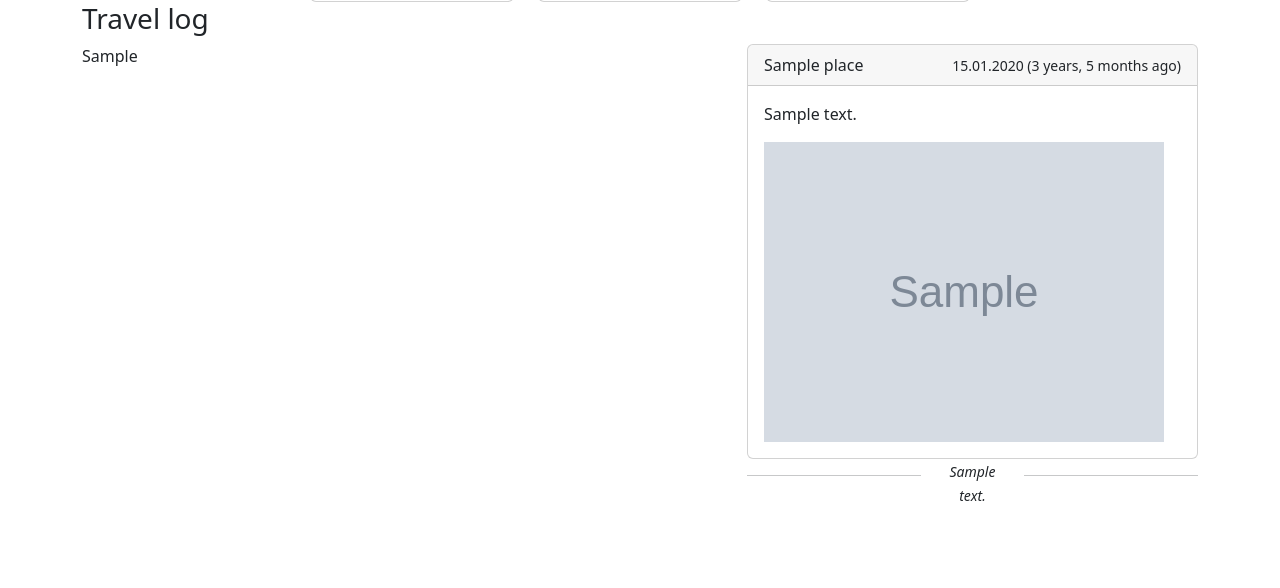
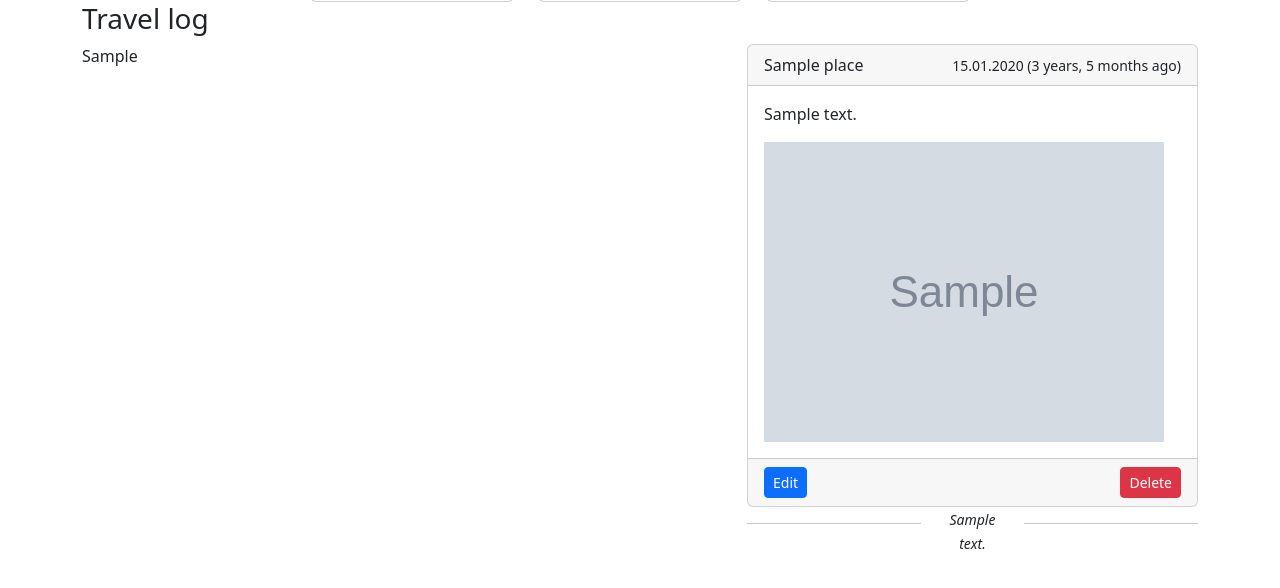
Before and after one commit to jvacek/FlameRelay, a Django app: template flamerelay/templates/backend/unit.html in a window 1280 px wide. Shown: the part 180-768 px from the top of the page. Run offline with Django 4.2, Linux system fonts and the light colour scheme; the template is opened without the code that fills it: most values are stand-ins (such as "Sample title", 1, 10 or a date in 2020); grey boxes marked "Sample" are stand-in pictures; some libraries are stand-ins or nearby versions.

Commit message:
Adddummy edit and delete buttons to checkins

```diff
--- a/flamerelay/templates/backend/unit.html
+++ b/flamerelay/templates/backend/unit.html
@@ -74,6 +74,22 @@
               <img src={% if "https" in checkin.image.path %} {{ checkin.image }} {% else %} {{ checkin.image.url }} {% endif %} style='max-height:400px' class="img-fluid">
             {% endif %}
           </div>
+          {% if checkin.created_by.id == request.user.id %}
+            <div class="card-footer">
+              <div class="row">
+                <div class="col">
+                  <a href=" {% comment %} {% url 'backend:checkin' unit.identifier checkin.id %} {% endcomment %} "
+                     class="btn btn-sm btn-primary">Edit</a>
+                </div>
+                <div class="col ms-auto text-end">
+                  <button type="submit"
+                          class="btn btn-sm btn-danger"
+                          data-bs-toggle="modal"
+                          data-bs-target="#checkinDeleteModal">Delete</button>
+                </div>
+              </div>
+            </div>
+          {% endif %}
         </div>
         <div class="row">
           <div class="col-sm-5">
@@ -98,4 +114,26 @@
       {% endfor %}
     </div>
   </div>
+  <div class="modal fade"
+       id="checkinDeleteModal"
+       tabindex="-1"
+       aria-labelledby="checkinDeleteModalLabel"
+       aria-hidden="true">
+    <div class="modal-dialog">
+      <div class="modal-content">
+        <div class="modal-header">
+          <h5 class="modal-title" id="checkinDeleteModalLabel">Modal title</h5>
+          <button type="button"
+                  class="btn-close"
+                  data-bs-dismiss="modal"
+                  aria-label="Close"></button>
+        </div>
+        <div class="modal-body">Are you sure you want to delete this checkin</div>
+        <div class="modal-footer">
+          <button type="button" class="btn btn-secondary" data-bs-dismiss="modal">Close</button>
+          <button type="button" class="btn btn-danger">Yeah I'm sure!</button>
+        </div>
+      </div>
+    </div>
+  </div>
 {% endblock content %}
```
